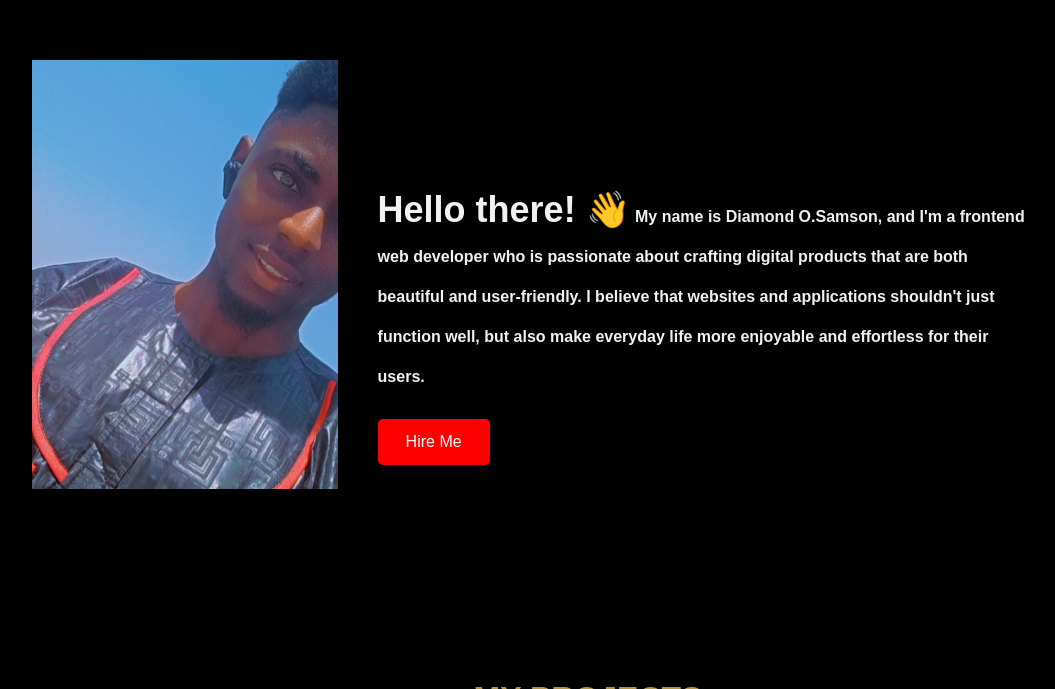
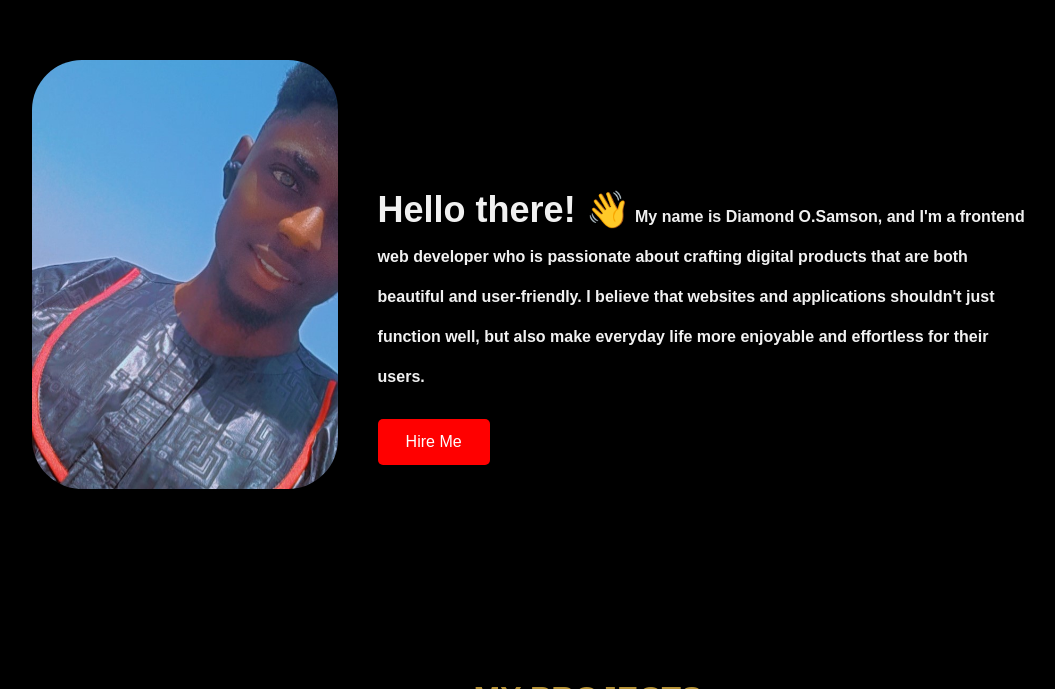
Before and after one commit to Diamondos7/samsonBincom, a plain HTML site: page index.html in a window 1280 px wide. Shown: the part 767-1456 px from the top of the page, without its empty margins (52-1107 px from the left). Drawn offline with nearby package versions, Linux system fonts and the light colour scheme.

Commit message:
img border

```diff
--- a/index.html
+++ b/index.html
@@ -54,7 +54,7 @@
   <div class="container" id="about">
     <div class="row">
       <div class="column-33">
-        <img src="mee.jpg" width="335" height="471">
+        <img src="mee.jpg" style="border-radius: 50px;" width="335" height="471">
       </div>
       <div class="column-66">
         <h4 style="font-weight: 400px; line-height: 40px; color: #f1f1f1; margin-top: 20%;">
```
